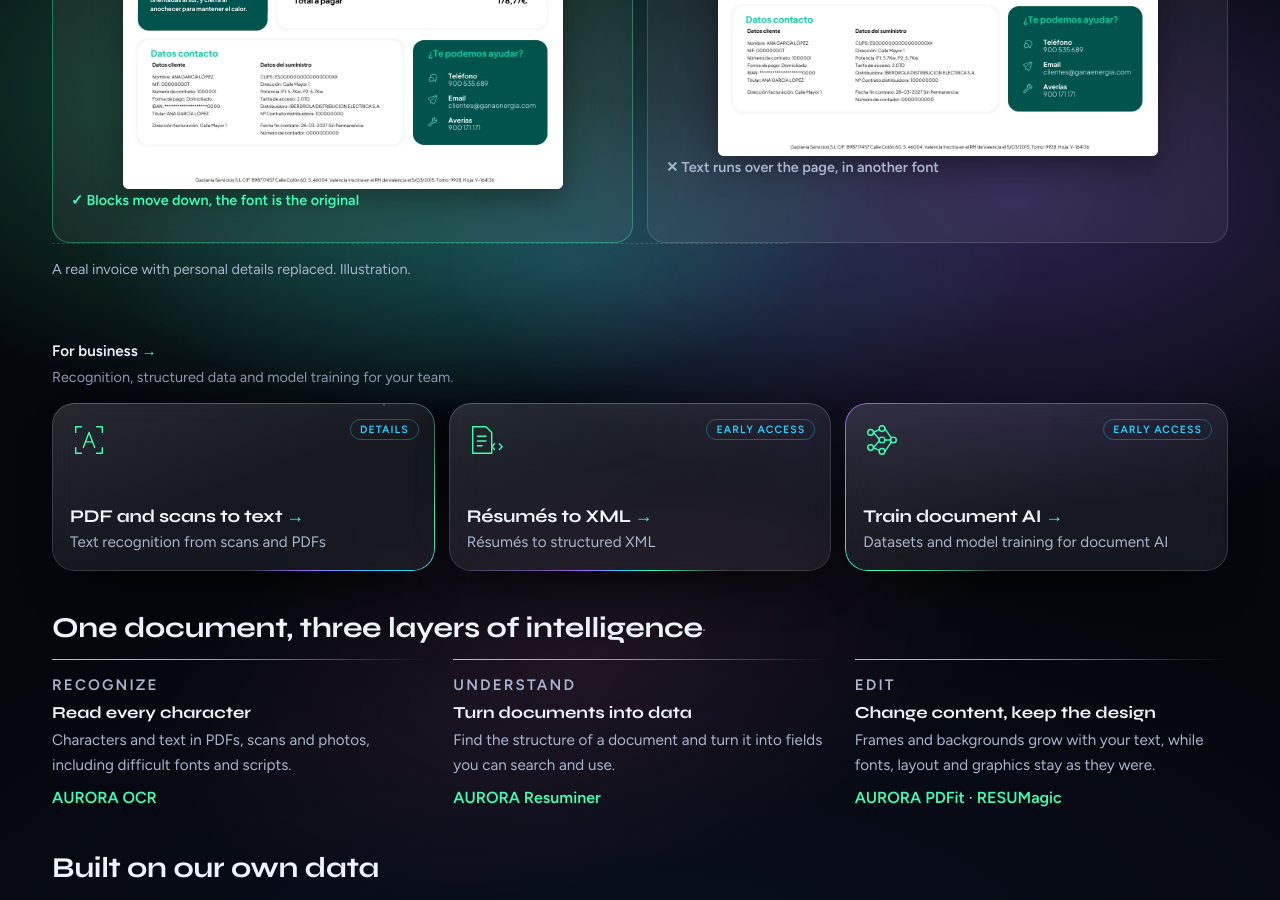
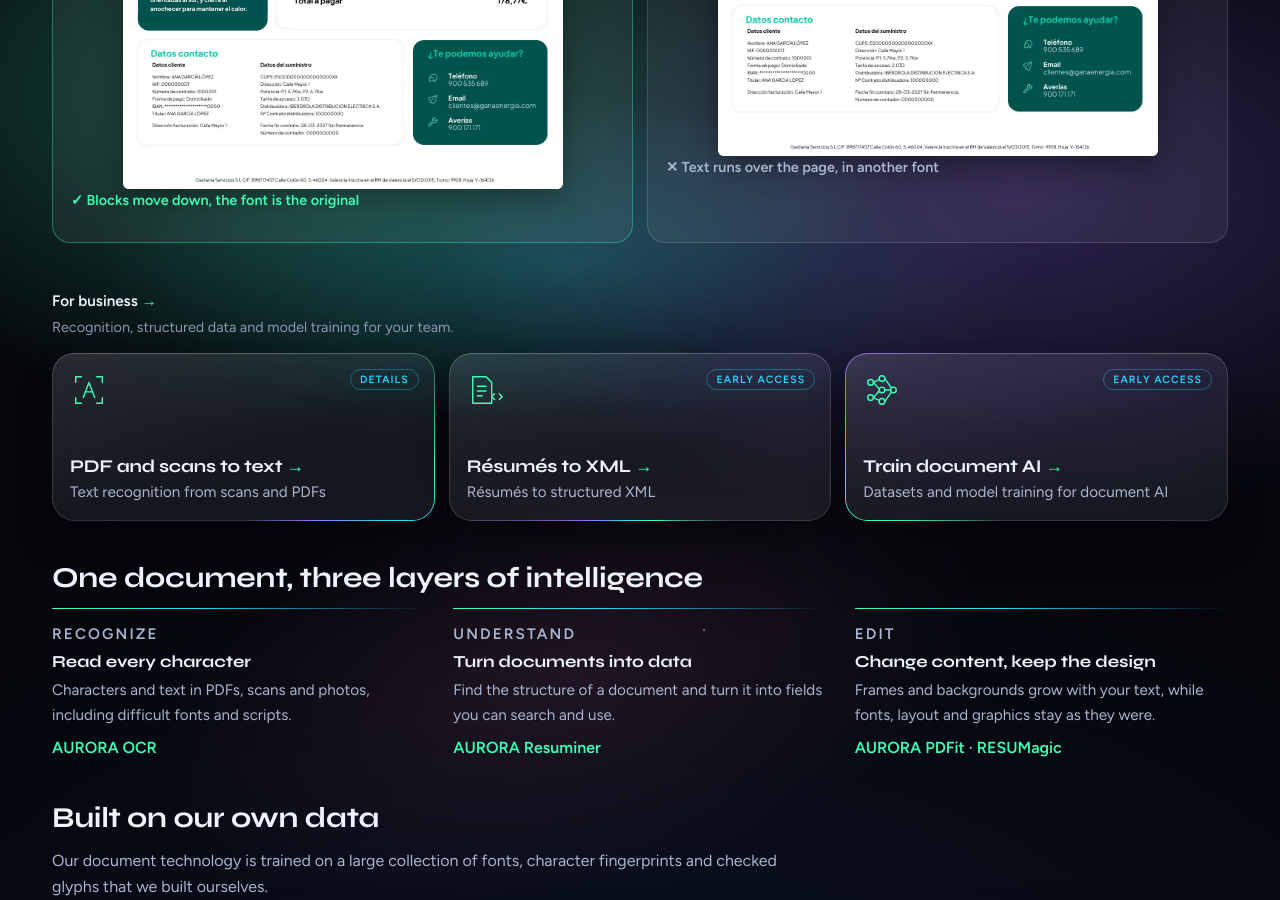
Before and after one commit to Totororik/rora.es, a Jekyll site: the page built from index.html, in a window 1280 px wide and 900 px high, scrolled down 1281 px. Built offline with Jekyll 4.4.1, drawn with Linux system fonts in a browser that asks for light colours.

Commit message:
Главная: убрана строка «настоящий счёт с заменёнными данными» под образцами (хозяин 05.11)

```diff
--- a/_includes/demo.html
+++ b/_includes/demo.html
@@ -41,5 +41,4 @@
         </div>
         {%- endfor %}
       </div>
-      <p class="note">{{ d_note }}</p>
       <script src="/demo.js" defer></script>
```
